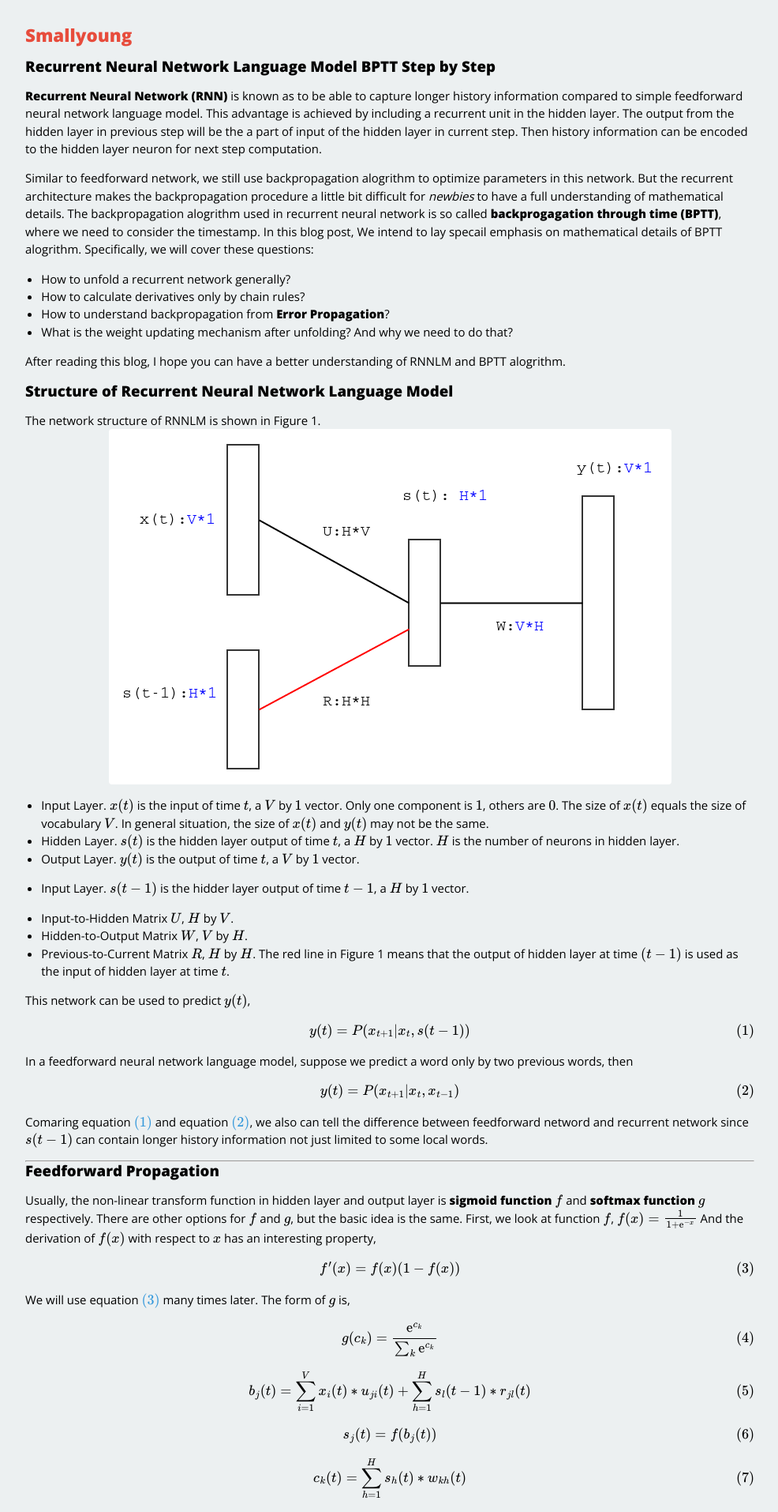
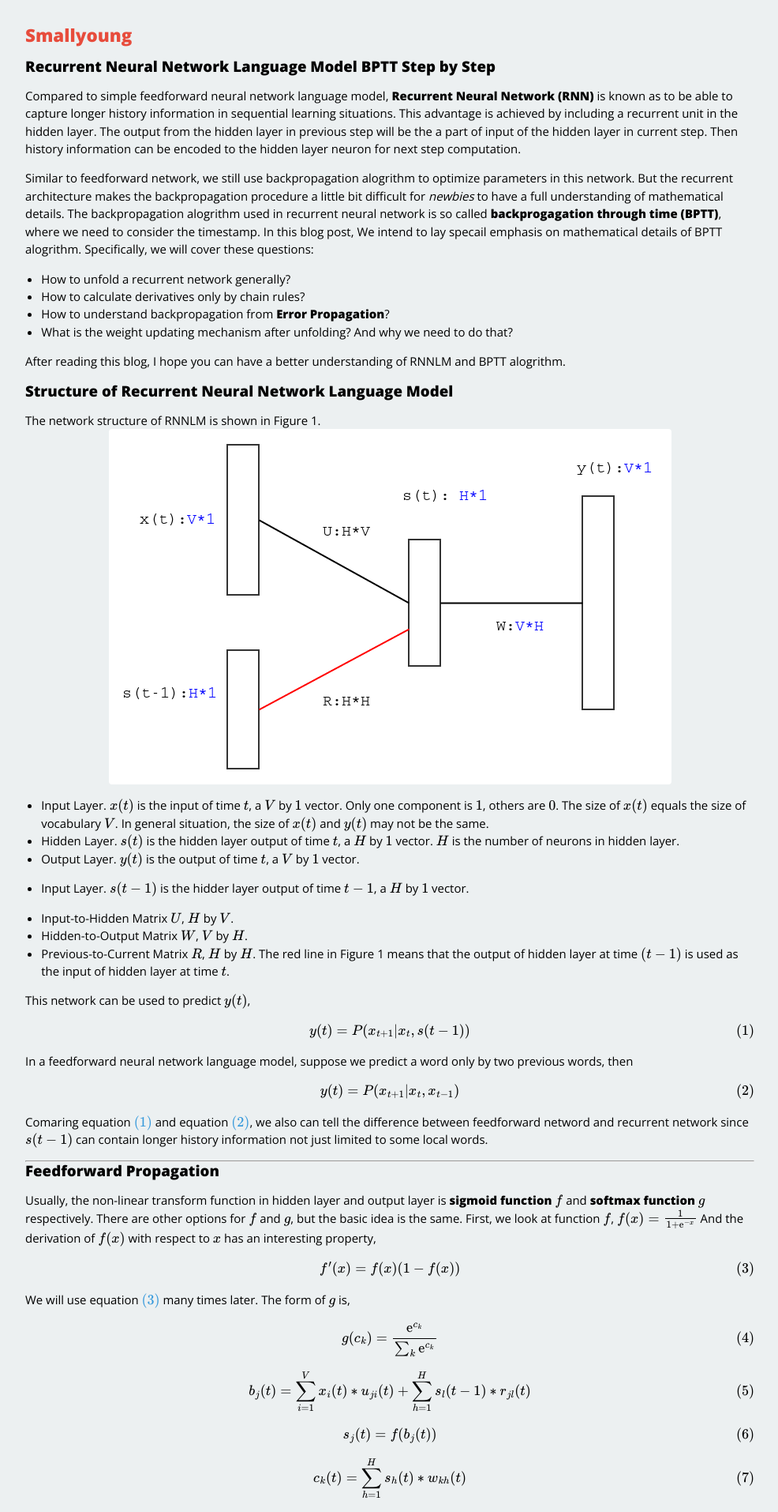
Before and after one commit to zeeeyang/zeeeyang.github.io, a Jekyll site: the page built from _posts/2015-02-12-RNNLM-BPTT-Step-by-Step.markdown, in a window 1280 px wide. Shown: the top 1914 px of the page at 79% size, without its empty margins (146-1132 px from the left). Built offline with Jekyll 4.4.1, drawn with Linux system fonts in a browser that asks for light colours; Markdown is read by kramdown in place of the engine named in the settings; formulas are drawn with MathJax 3.

Commit message:
first paragraph RNNLM BPTT

```diff
--- a/_posts/2015-02-12-RNNLM-BPTT-Step-by-Step.markdown
+++ b/_posts/2015-02-12-RNNLM-BPTT-Step-by-Step.markdown
@@ -4,7 +4,7 @@ title: Recurrent Neural Network Language Model BPTT Step by Step
 date: 2015-02-12 19:15:38
 categories: jekyll update
 ---
-**Recurrent Neural Network (RNN)** is known as to be able to capture longer history information compared to simple feedforward neural network language model.
+Compared to simple feedforward neural network language model, **Recurrent Neural Network (RNN)** is known as to be able to capture longer history information in sequential learning situations.
 This advantage is achieved by including a recurrent unit in the hidden layer.
 The output from the hidden layer in previous step will be the a part of input of the hidden layer in current step.
 Then history information can be encoded to the hidden layer neuron for next step computation.
```
